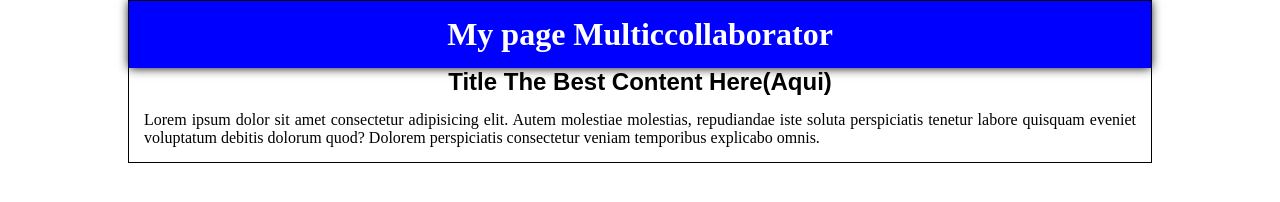
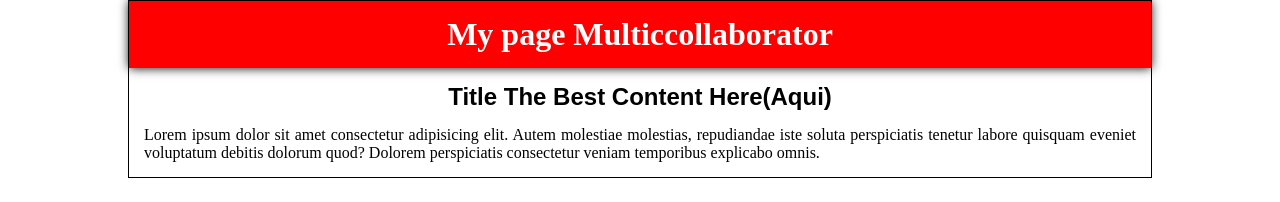
Before and after one commit to jhon741/team-page, a plain HTML site: page index.html in a window 1280 px wide. Drawn offline with Linux system fonts and the light colour scheme.

Commit message:
adding style to the header

```diff
--- a/styles.css
+++ b/styles.css
@@ -12,7 +12,7 @@
 }
 
 .header {
-  background-color: blue;
+  background-color: red;
   color: white;
   padding: 15px;
   box-shadow: 0 0 10px black;
@@ -21,7 +21,7 @@
 .section h2 {
   font-family: sans-serif;
   text-transform: capitalize;
-
+  margin-top: 15px;
 }
 
 .section p {
```
